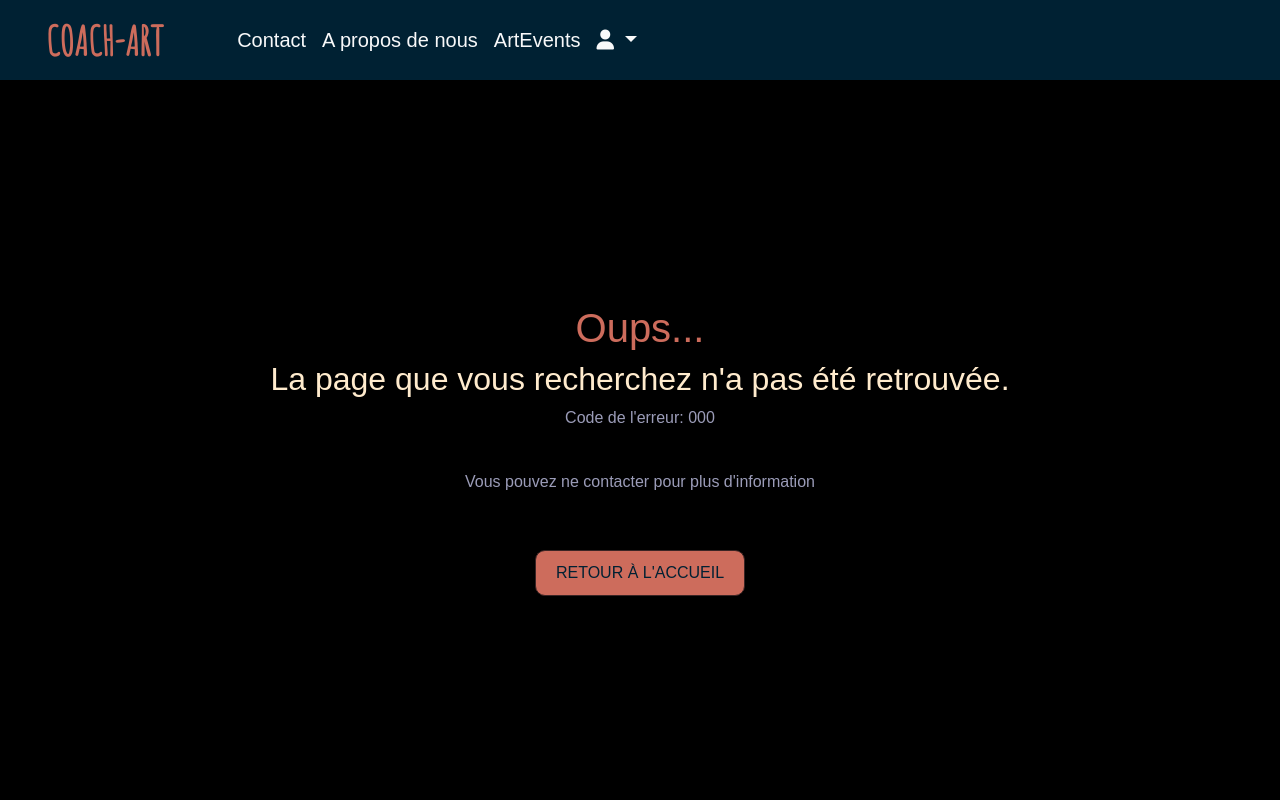
After one commit to Maralena86/Coach-Art, a Symfony app: template templates/bundles/TwigBundle/Exception/error.html.twig in a window 1280 px wide. The commit adds this page. Run offline with Twig, Linux system fonts and the light colour scheme; the template is opened without the code that fills it: most values are stand-ins (such as "Sample title", 1, 10 or a date in 2020); some libraries are stand-ins or nearby versions; some web fonts are replaced.

Commit message:
SEO actualisation error pages

```diff
--- a/public/css/formulaires.css
+++ b/public/css/formulaires.css
@@ -49,7 +49,6 @@ form{
 }
 .form-container-connexion{
     margin-top: 80px;
-    height: 600px;
     margin-right: auto;
     margin-left: auto;
     border-radius: 20px;
@@ -78,11 +77,10 @@ form{
 /*-------------------contact---------------------*/
 .contact-container{
     min-height: 80vh;
-    background-image: url('../uploads/profil-behin2.jpg');
-    background-position: center;
+    background-image: url('../uploads/art-behind.webp');
+    background-position: initial;
     background-size: cover;
 }
-
 .contact-form{
  width: 700px;
  padding: 30px 10px;
@@ -91,7 +89,6 @@ form{
  background-color: rgba(180, 162, 162, 0.2);
  border-radius: 10px;
 }
-
 #contact{
     width: 100%;
 }
--- a/src/Controller/Security/SecurityController.php
+++ b/src/Controller/Security/SecurityController.php
@@ -12,13 +12,10 @@ use Symfony\Component\HttpFoundation\Response;
 use Symfony\Component\Routing\Annotation\Route;
 use Symfony\Bundle\FrameworkBundle\Controller\AbstractController;
 use Symfony\Component\Mailer\MailerInterface;
-use Symfony\Component\Security\Core\Validator\Constraints\UserPassword;
 use Symfony\Component\Security\Http\Authentication\AuthenticationUtils;
 use Symfony\Component\PasswordHasher\Hasher\UserPasswordHasherInterface;
 
-use function PHPUnit\Framework\assertIsNotInt;
-use function PHPUnit\Framework\isEmpty;
-use function PHPUnit\Framework\isNull;
+
 
 class SecurityController extends AbstractController
     {
--- a/src/Controller/SitemapController.php
+++ b/src/Controller/SitemapController.php
@@ -3,9 +3,7 @@
 namespace App\Controller;
 
 use App\Repository\ArtEventRepository;
-use ContainerG6yjOoC\getDoctrine_UlidGeneratorService;
 use Symfony\Bundle\FrameworkBundle\Controller\AbstractController;
-
 use Symfony\Component\HttpFoundation\Request;
 use Symfony\Component\HttpFoundation\Response;
 use Symfony\Component\Routing\Annotation\Route;
--- a/src/Controller/User/PaiementController.php
+++ b/src/Controller/User/PaiementController.php
@@ -33,15 +33,15 @@ class PaiementController extends AbstractController
               'price_data' => [
                 'currency' => 'EUR',
                 'product_data' => [
-                  'name' => 'Other',
+                  'name' => 'Prix total',
                 ],
                 'unit_amount' => $price*100,
               ],
               'quantity' => 1,
             ]],
             'mode' => 'payment',
-            'success_url' => 'https://127.0.0.1:8000/success',
-            'cancel_url' => 'https://127.0.0.1:8000/cancel',
+            'success_url' => 'https://coach-art-paris.fr/success',
+            'cancel_url' => 'https://coach-art-paris.fr/basket',
           ]);
 
           return $this->redirect($session->url, 303);
--- /dev/null
+++ b/templates/bundles/TwigBundle/Exception/error.html.twig
@@ -0,0 +1,13 @@
+{% extends "base.html.twig" %}
+{% block body %}
+<div class="nav-bg-div connexion-fixed">
+</div>
+<div class="container-padding-top container-404">
+<h1>Oups...</h1>
+<h2>La page que vous recherchez n'a pas été retrouvée.</h2>
+<p>Code de l'erreur: {{status_code}}</p>
+<p>Vous pouvez ne contacter pour plus d'information</p>
+
+<a class="btn-color2 about-us-btn mt-3" href="{{path('app_home_display')}}"> RETOUR À L'ACCUEIL</a>
+</div>
+{% endblock %}
```
Also changed, not shown: public/uploads/art-behind.webp, 3 other files.
